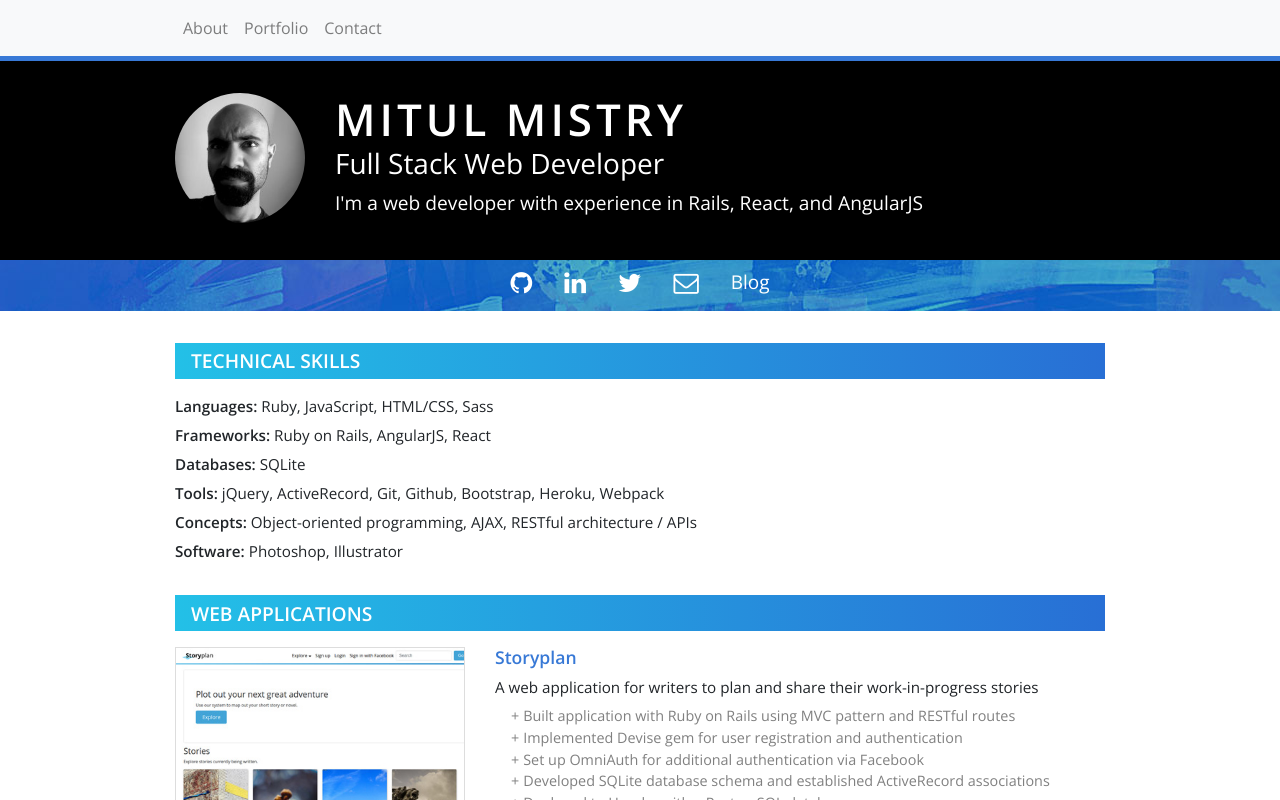
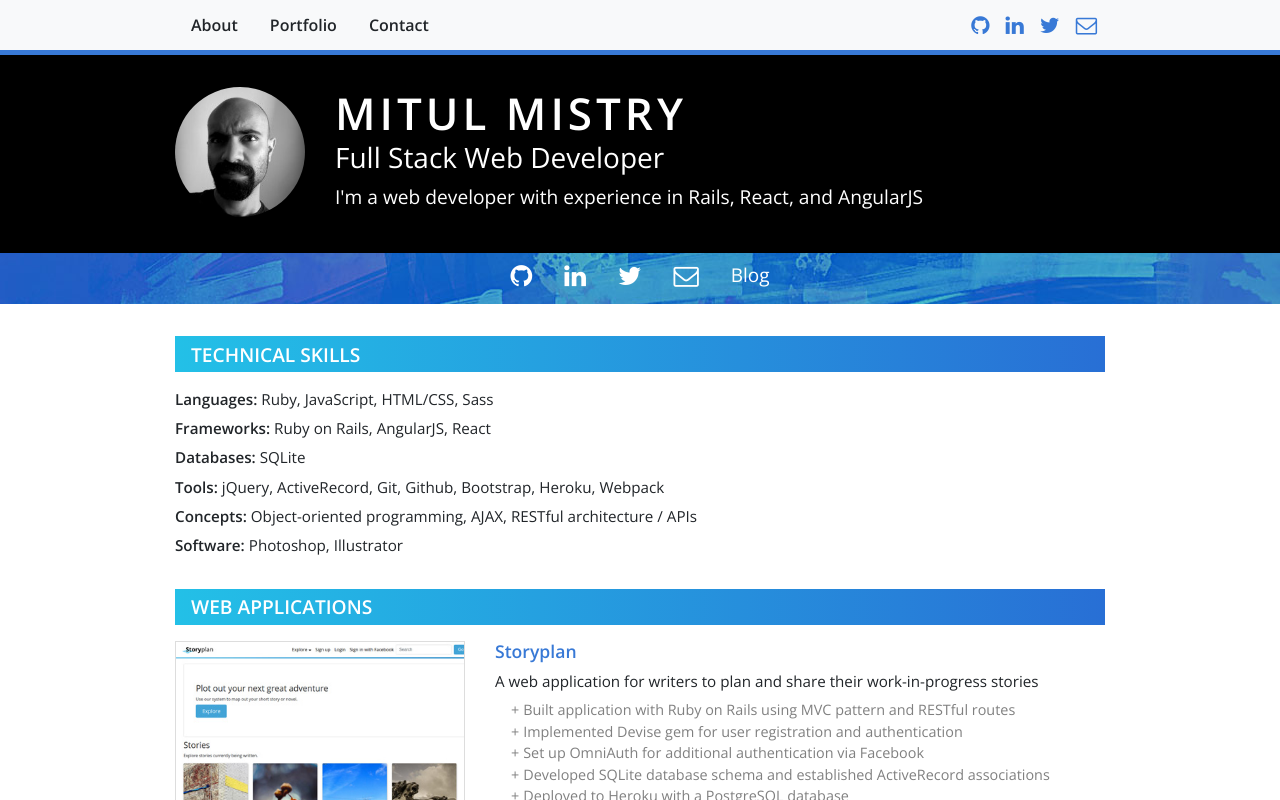
Before and after one commit to MitulMistry/mm-webdev-portfolio-v2, a React (Create React App) app: page / in a window 1280 px wide. Shown: the top 800 px of the page. Built offline with nearby package versions, Linux system fonts and the light colour scheme.

Commit message:
Add social icons to right side of navbar

```diff
--- a/src/components/MainNavBar.js
+++ b/src/components/MainNavBar.js
@@ -1,12 +1,14 @@
 import React from 'react';
 import { Container, Navbar, Nav, NavItem, NavLink } from 'reactstrap';
+
+import { profileData } from '../data';
 
 export class MainNavBar extends React.Component {
   render() {
     return (
         <Navbar id="main-navbar" className="sticky-top" color="light" light expand="sm">
           <Container>
-            <Nav navbar>
+            <Nav navbar className="mr-auto">
               <NavItem>
                 <NavLink href="#about">About</NavLink>
               </NavItem>
@@ -17,6 +19,21 @@ export class MainNavBar extends React.Component {
                 <NavLink href="#contact">Contact</NavLink>
               </NavItem>
             </Nav>
+
+            <Nav navbar className="ml-auto navbar-social">
+              <NavItem>
+                <NavLink href={profileData.github} target="_blank"><span className="fa fa-github fa-lg"></span></NavLink>
+              </NavItem>
+              <NavItem>
+                <NavLink href={profileData.linkedin} target="_blank"><span className="fa fa-linkedin fa-lg"></span></NavLink>
+              </NavItem>
+              <NavItem>
+                <NavLink href={profileData.twitter} target="_blank"><span className="fa fa-twitter fa-lg"></span></NavLink>
+              </NavItem>
+              <NavItem>
+                <NavLink href={"mailto:" + profileData.email} target="_blank"><span className="fa fa-envelope-o fa-lg"></span></NavLink>
+              </NavItem>
+            </Nav>
           </Container>
         </Navbar>
     );
--- a/src/index.css
+++ b/src/index.css
@@ -33,11 +33,44 @@ p {
   border-bottom: 5px solid #3879D6;
 }
 
+.navbar-light .navbar-nav .nav-link {
+  color: #212529;
+  font-weight: 600;
+  padding: .3rem 1rem;
+}
+
+.navbar-light .navbar-nav .nav-link:hover {
+  color: #3879D6;
+}
+
+/* .navbar-social {
+
+} */
+
+.navbar-light .navbar-nav.navbar-social .nav-link {
+  color: #3879D6;
+  padding: .3rem .5rem;
+}
+
+.navbar-light .navbar-nav.navbar-social .nav-link:hover {
+  color: #07A9DB;
+}
+
+@media (max-width: 576px) {
+  .navbar-social {
+    visibility: hidden;
+  }
+
+  .navbar-light .navbar-nav.navbar-social .nav-link {
+    padding: 0 .5rem;
+  }
+}
+
 /* Offsetting anchors for sticky header */
 a.anchor {
   display: block;
   position: relative;
-  top: -70px;
+  top: -60px;
   visibility: hidden;
 }
 
```
